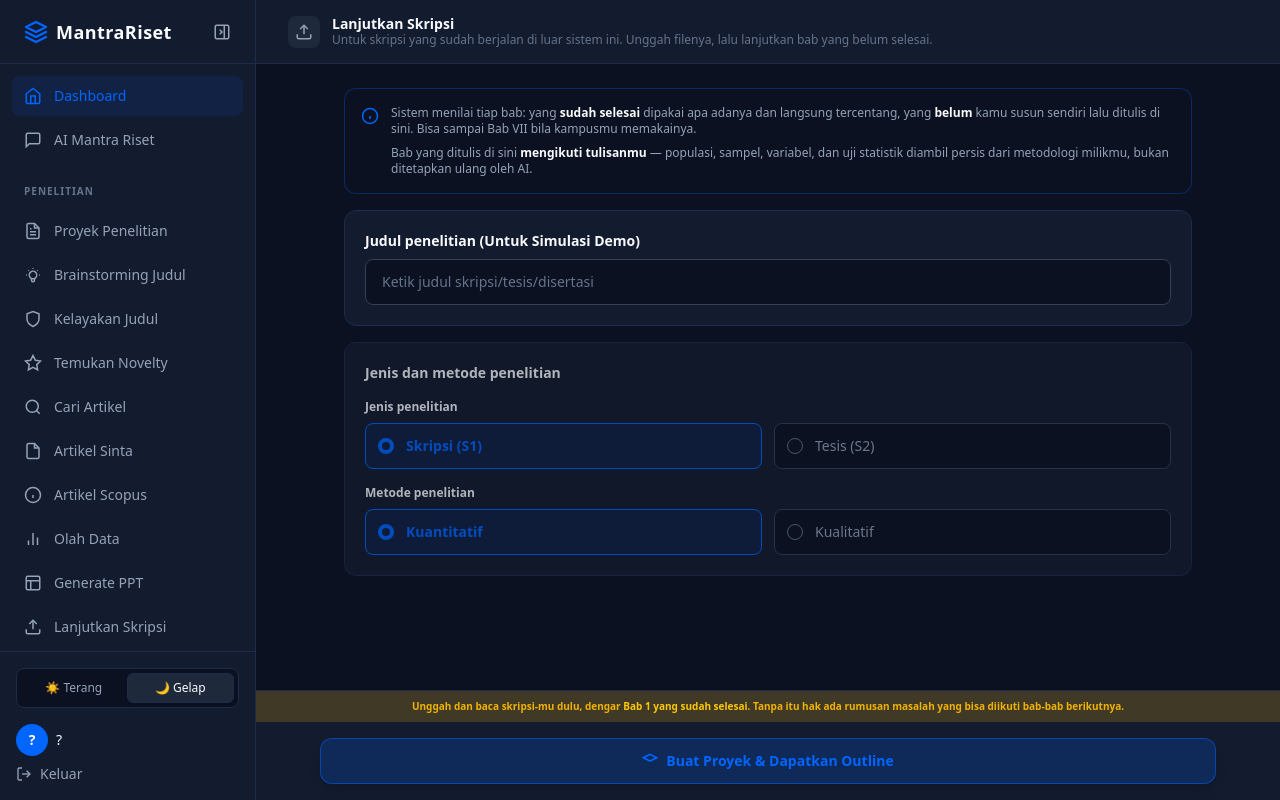
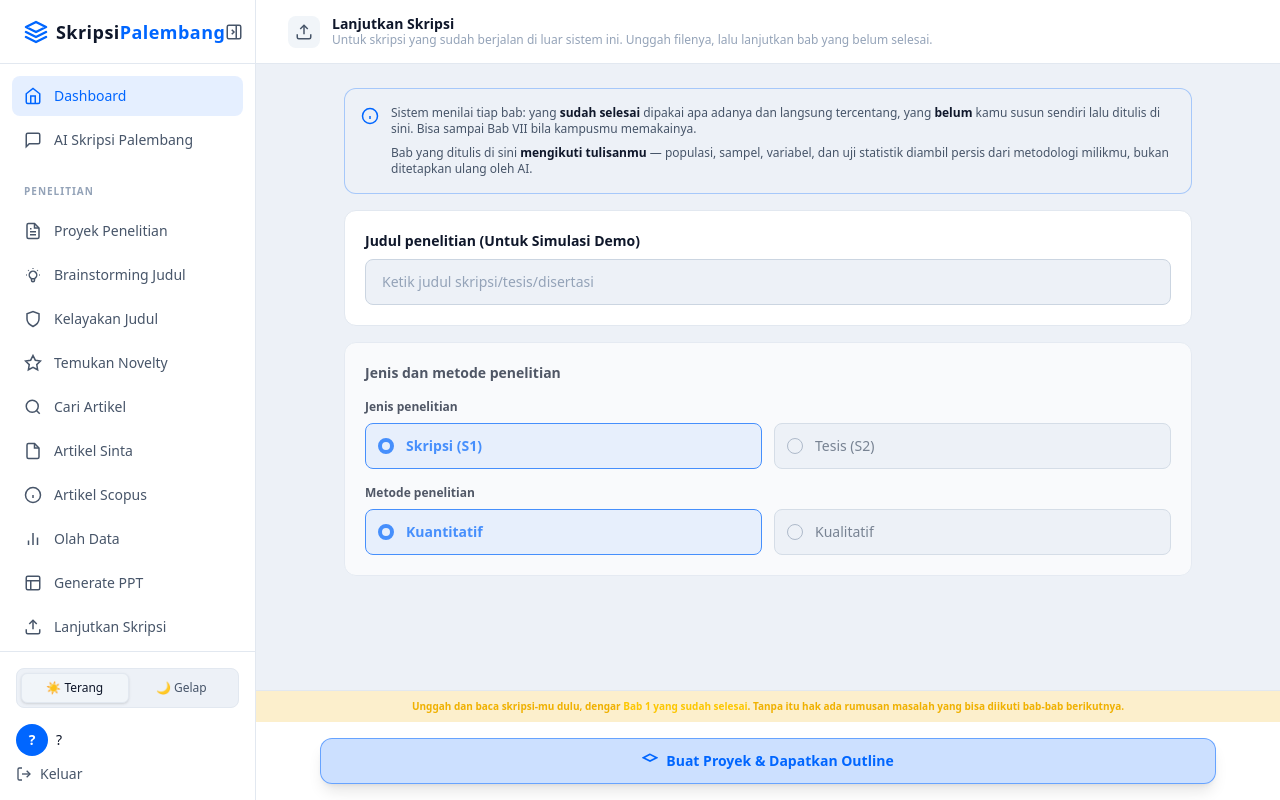
Before and after one commit to andraexcell-lang/skripsi-palembang-saas, a Next.js app in the folder frontend/: page /dashboard/lanjutkan in a window 1280 px wide. Built offline with nearby package versions, Linux system fonts and the light colour scheme; no server answers.

Commit message:
feat: tema terang default + toggle + rebrand Skripsi Palembang

```diff
--- a/frontend/src/app/dashboard/asisten/page.tsx
+++ b/frontend/src/app/dashboard/asisten/page.tsx
@@ -21,7 +21,7 @@ export default function AsistenPage() {
       <header className="h-16 flex items-center justify-between px-8 border-b border-border-subtle bg-bg-base">
         <div className="flex items-center gap-3 text-brand-primary font-bold">
            <svg width="24" height="24" viewBox="0 0 24 24" fill="none" stroke="currentColor" strokeWidth="2"><path d="M21 15a2 2 0 0 1-2 2H7l-4 4V5a2 2 0 0 1 2-2h14a2 2 0 0 1 2 2z"></path></svg>
-           AI Mantra Riset
+           AI Skripsi Palembang
         </div>
         <div className="flex items-center gap-4">
           <button className="text-text-secondary hover:text-text-primary text-sm font-medium flex items-center gap-2">
--- a/frontend/src/app/dashboard/layout.tsx
+++ b/frontend/src/app/dashboard/layout.tsx
@@ -1,6 +1,7 @@
 import Link from "next/link";
 import { ReactNode } from "react";
 import UserChip from "@/components/UserChip";
+import ThemeToggle from "@/components/ThemeToggle";
 
 export default function DashboardLayout({ children }: { children: ReactNode }) {
   return (
@@ -15,7 +16,7 @@ export default function DashboardLayout({ children }: { children: ReactNode }) {
             <div className="text-brand-primary">
               <svg width="24" height="24" viewBox="0 0 24 24" fill="none" stroke="currentColor" strokeWidth="2.5" strokeLinecap="round" strokeLinejoin="round"><path d="M12 2L2 7l10 5 10-5-10-5z"/><path d="M2 17l10 5 10-5"/><path d="M2 12l10 5 10-5"/></svg>
             </div>
-            <span className="font-bold text-lg tracking-wide">MantraRiset</span>
+            <span className="font-bold text-lg tracking-wide">Skripsi<span className="text-brand-primary">Palembang</span></span>
           </Link>
           <button className="text-text-secondary hover:text-text-primary">
              <svg width="18" height="18" viewBox="0 0 24 24" fill="none" stroke="currentColor" strokeWidth="2"><rect x="3" y="3" width="18" height="18" rx="2" ry="2"></rect><polyline points="15 3 15 21"></polyline><polyline points="9 9 12 12 9 15"></polyline></svg>
@@ -30,7 +31,7 @@ export default function DashboardLayout({ children }: { children: ReactNode }) {
           </Link>
           <Link href="/dashboard/asisten" className="flex items-center gap-3 px-3 py-2.5 rounded-lg text-text-secondary hover:text-text-primary hover:bg-bg-surface-hover transition-colors text-sm">
             <svg width="18" height="18" viewBox="0 0 24 24" fill="none" stroke="currentColor" strokeWidth="2"><path d="M21 15a2 2 0 0 1-2 2H7l-4 4V5a2 2 0 0 1 2-2h14a2 2 0 0 1 2 2z"></path></svg>
-            AI Mantra Riset
+            AI Skripsi Palembang
           </Link>
 
           <div className="pt-5 pb-2 px-3">
@@ -141,14 +142,7 @@ export default function DashboardLayout({ children }: { children: ReactNode }) {
 
         {/* Bottom Section */}
         <div className="p-4 border-t border-border-subtle space-y-4 shrink-0 bg-bg-surface">
-          <div className="flex items-center bg-bg-base rounded-lg p-1 border border-border-subtle">
-            <button className="flex-1 flex justify-center py-1.5 rounded-md text-text-secondary hover:text-text-primary text-xs font-medium">
-              ☀ Terang
-            </button>
-            <button className="flex-1 flex justify-center py-1.5 rounded-md bg-bg-surface-hover text-text-primary shadow-sm text-xs font-medium border border-border-subtle">
-              🌙 Gelap
-            </button>
-          </div>
+          <ThemeToggle />
 
           <UserChip />
         </div>
--- a/frontend/src/app/dashboard/plagiasi/page.tsx
+++ b/frontend/src/app/dashboard/plagiasi/page.tsx
@@ -55,7 +55,7 @@ export default function CekPlagiasiPage() {
             <div className="w-8 h-8 rounded bg-brand-primary flex items-center justify-center text-white">
               <svg width="16" height="16" viewBox="0 0 24 24" fill="none" stroke="currentColor" strokeWidth="2"><path d="M2 3h6a4 4 0 0 1 4 4v14a3 3 0 0 0-3-3H2z"></path><path d="M22 3h-6a4 4 0 0 0-4 4v14a3 3 0 0 1 3-3h7z"></path></svg>
             </div>
-            <h1 className="text-xl font-bold text-text-primary flex items-center gap-2">MantraRiset <span className="text-text-muted font-normal text-sm">×</span> <span className="bg-purple-900/40 text-purple-400 px-2.5 py-0.5 rounded-md text-sm">Mulfu</span></h1>
+            <h1 className="text-xl font-bold text-text-primary flex items-center gap-2">Skripsi Palembang <span className="text-text-muted font-normal text-sm">×</span> <span className="bg-purple-900/40 text-purple-400 px-2.5 py-0.5 rounded-md text-sm">Mulfu</span></h1>
           </div>
           <h2 className="text-2xl font-bold text-text-primary mb-2">Cek Risiko Kemiripan (Estimasi AI)</h2>
           <p className="text-text-secondary text-sm">Temukan frasa rawan + alternatif parafrase. Ini BUKAN skor Turnitin — verifikasi resmi tetap via Turnitin kampus.</p>
--- a/frontend/src/app/dashboard/search.tsx
+++ b/frontend/src/app/dashboard/search.tsx
@@ -33,7 +33,7 @@ export default function DashboardSearch() {
         type="text"
         value={q}
         onChange={(e) => setQ(e.target.value)}
-        placeholder="Tanya AI Mantra Riset, atau ketik / untuk mulai membuat proyek..."
+        placeholder="Tanya AI Skripsi Palembang, atau ketik / untuk mulai membuat proyek..."
         className="w-full bg-bg-surface border border-border-subtle rounded-full py-4 pl-12 pr-12 text-sm text-text-primary placeholder:text-text-muted focus:outline-none focus:border-brand-primary focus:ring-1 focus:ring-brand-primary transition-all shadow-sm"
       />
       {open && (
--- a/frontend/src/app/globals.css
+++ b/frontend/src/app/globals.css
@@ -1,30 +1,54 @@
 @import "tailwindcss";
 
-@theme {
-  /* Dark Navy Theme based on the screenshots */
-  --color-bg-base: #0B1121; /* Darkest background */
-  --color-bg-surface: #131B2F; /* Sidebar and cards */
-  --color-bg-surface-hover: #1E293B;
+/* Default: terang. Gelap via class .dark di <html> */
+:root {
+  --bg-base: #edf1f7;
+  --bg-surface: #ffffff;
+  --bg-surface-hover: #f1f5f9;
+  --border-subtle: #e2e8f0;
+  --border-strong: #cbd5e1;
+  --text-primary: #0f172a;
+  --text-secondary: #475569;
+  --text-muted: #94a3b8;
+  color-scheme: light;
+}
 
-  --color-border-subtle: #1E2B4D;
-  --color-border-strong: #334155;
+.dark {
+  --bg-base: #0B1121;
+  --bg-surface: #131B2F;
+  --bg-surface-hover: #1E293B;
+  --border-subtle: #1E2B4D;
+  --border-strong: #334155;
+  --text-primary: #F8FAFC;
+  --text-secondary: #94A3B8;
+  --text-muted: #64748B;
+  color-scheme: dark;
+}
 
-  --color-brand-primary: #0066FF; /* Bright blue accent */
+@theme inline {
+  --color-bg-base: var(--bg-base);
+  --color-bg-surface: var(--bg-surface);
+  --color-bg-surface-hover: var(--bg-surface-hover);
+
+  --color-border-subtle: var(--border-subtle);
+  --color-border-strong: var(--border-strong);
+
+  --color-brand-primary: #0066FF;
   --color-brand-primary-hover: #0052CC;
 
-  --color-text-primary: #F8FAFC;
-  --color-text-secondary: #94A3B8;
-  --color-text-muted: #64748B;
+  --color-text-primary: var(--text-primary);
+  --color-text-secondary: var(--text-secondary);
+  --color-text-muted: var(--text-muted);
 
-  --color-accent-purple: #8B5CF6; /* Disertasi icon */
-  --color-accent-teal: #14B8A6;   /* Tesis icon */
-  --color-accent-red: #EF4444;    /* Scopus icon */
+  --color-accent-purple: #8B5CF6;
+  --color-accent-teal: #14B8A6;
+  --color-accent-red: #EF4444;
 }
 
 @layer base {
   body {
-    background-color: var(--color-bg-base);
-    color: var(--color-text-primary);
+    background-color: var(--bg-base);
+    color: var(--text-primary);
     font-family: 'Inter', system-ui, sans-serif;
   }
 }
@@ -35,12 +59,12 @@
   height: 8px;
 }
 ::-webkit-scrollbar-track {
-  background: var(--color-bg-base);
+  background: var(--bg-base);
 }
 ::-webkit-scrollbar-thumb {
-  background: var(--color-border-strong);
+  background: var(--border-strong);
   border-radius: 4px;
 }
 ::-webkit-scrollbar-thumb:hover {
-  background: var(--color-text-muted);
+  background: var(--text-muted);
 }
--- a/frontend/src/app/layout.tsx
+++ b/frontend/src/app/layout.tsx
@@ -1,4 +1,5 @@
 import type { Metadata } from "next";
+import Script from "next/script";
 import { Plus_Jakarta_Sans } from "next/font/google";
 import "./globals.css";
 
@@ -18,8 +19,11 @@ export default function RootLayout({
   children: React.ReactNode;
 }>) {
   return (
-    <html lang="id">
+    <html lang="id" suppressHydrationWarning>
       <body className={`${plusJakarta.variable} antialiased`}>
+        <Script id="sp-tema" strategy="beforeInteractive">
+          {`(function(){try{var t=localStorage.getItem("sp-tema");if(t==="gelap"||(t!=="terang"&&window.matchMedia("(prefers-color-scheme: dark)").matches))document.documentElement.classList.add("dark")}catch(e){}})()`}
+        </Script>
         {children}
       </body>
     </html>
--- /dev/null
+++ b/frontend/src/components/ThemeToggle.tsx
@@ -0,0 +1,36 @@
+'use client';
+import { useEffect, useState } from 'react';
+
+const KEY = 'sp-tema';
+
+export default function ThemeToggle() {
+  const [mode, setMode] = useState<'terang' | 'gelap'>('terang');
+
+  useEffect(() => {
+    try {
+      const saved = localStorage.getItem(KEY);
+      const dark = saved === 'gelap' || (!saved && window.matchMedia('(prefers-color-scheme: dark)').matches);
+      setMode(dark ? 'gelap' : 'terang');
+      document.documentElement.classList.toggle('dark', dark);
+    } catch { /* abaikan */ }
+  }, []);
+
+  function pick(m: 'terang' | 'gelap') {
+    setMode(m);
+    try {
+      localStorage.setItem(KEY, m);
+      document.documentElement.classList.toggle('dark', m === 'gelap');
+    } catch { /* abaikan */ }
+  }
+
+  return (
+    <div className="flex items-center bg-bg-base rounded-lg p-1 border border-border-subtle">
+      <button onClick={() => pick('terang')} className={`flex-1 flex justify-center py-1.5 rounded-md text-xs font-medium ${mode === 'terang' ? 'bg-bg-surface-hover text-text-primary shadow-sm border border-border-subtle' : 'text-text-secondary hover:text-text-primary'}`}>
+        ☀ Terang
+      </button>
+      <button onClick={() => pick('gelap')} className={`flex-1 flex justify-center py-1.5 rounded-md text-xs font-medium ${mode === 'gelap' ? 'bg-bg-surface-hover text-text-primary shadow-sm border border-border-subtle' : 'text-text-secondary hover:text-text-primary'}`}>
+        🌙 Gelap
+      </button>
+    </div>
+  );
+}
```
